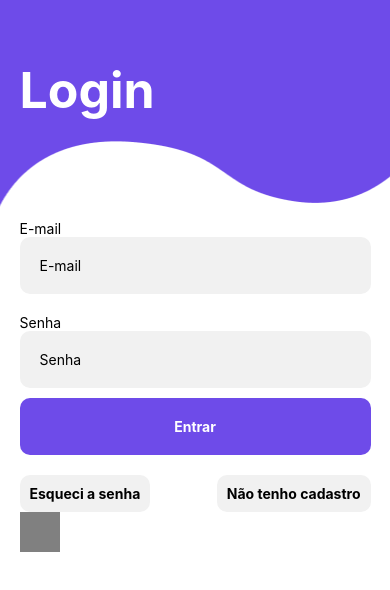
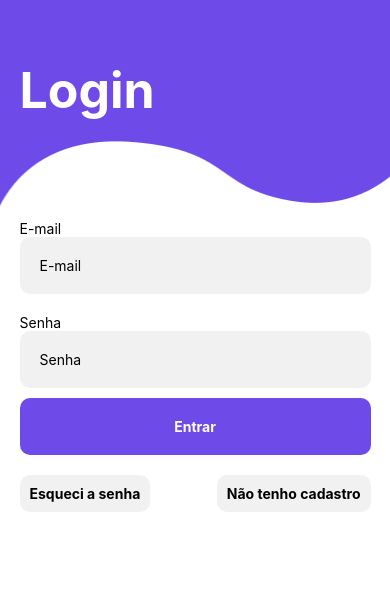
Before and after one commit to octaroxas/bootcamp-dio, a React Native app in the folder react-native/: screen / in a window 390 px wide. Shown: the top 590 px of the page. Built offline with nearby package versions, Linux system fonts and the light colour scheme.

Commit message:
Linhas desnecessarias

```diff
--- a/react-native/src/pages/Login/index.tsx
+++ b/react-native/src/pages/Login/index.tsx
@@ -10,10 +10,8 @@ export default function Login() {
 
     const { register, handleSubmit, setValue } = useForm()
 
-    const [form, setForm] = useState("")
-
     function sub(data) {
-        setForm(`senha: ${data.senha} email: ${data.email}`)
+        console.log(`senha: ${data.senha} email: ${data.email}`)
     }
 
     useEffect(() => {
@@ -25,22 +23,19 @@ export default function Login() {
         <SafeAreaView style={styles.container}>
             <Image style={styles.image} source={v} />
             <View style={styles.formContainer}>
+
                 <Text style={styles.title}>
                     Login
                 </Text>
 
                 <Input placeholder="E-mail" label="E-mail" setValue={(entrada) => setValue('email', entrada)} />
                 <Input placeholder="Senha" label="Senha" setValue={(entrada) => setValue('senha', entrada)} />
-
                 <Button onPress={handleSubmit(sub)}>Entrar</Button>
 
                 <View style={styles.linksContainer}>
                     <Text style={styles.link}>Esqueci a senha</Text>
                     <Text style={styles.link}>Não tenho cadastro</Text>
                 </View>
-                <Text style={{ backgroundColor: 'grey', padding: 20, color: '#fff' }}>
-                    {form}
-                </Text>
             </View>
         </SafeAreaView>
     )
```
